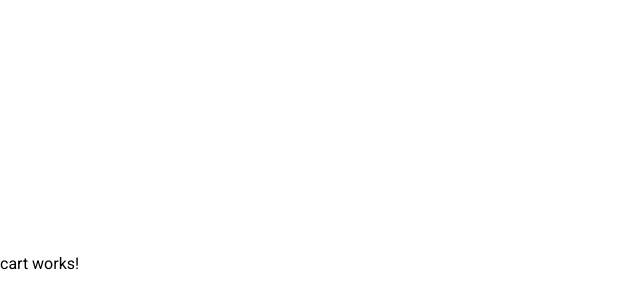
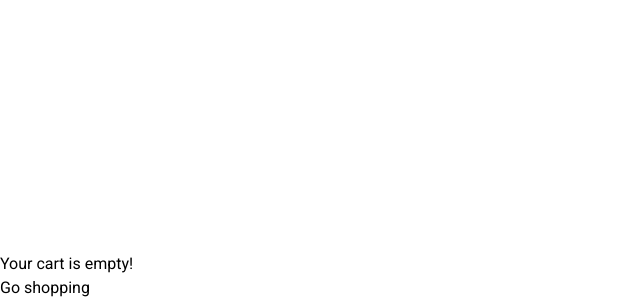
Before and after one commit to pulpetto/fake-shop, an Angular app: page /cart in a window 1280 px wide. Shown: the part 1372-1672 px from the top of the page, without its empty margins (0-640 px from the left). Before the commit the page ends 1648 px from the top, so only its background shows below. Built offline with nearby package versions, Linux system fonts and the light colour scheme.

Commit message:
Update cart.component.html

```diff
--- a/src/app/pages/cart/cart.component.html
+++ b/src/app/pages/cart/cart.component.html
@@ -1 +1,3 @@
-<p>cart works!</p>
+<!-- ngIf cart is empty -->
+<div>Your cart is empty!</div>
+<a routerLink="/home">Go shopping</a>
```
